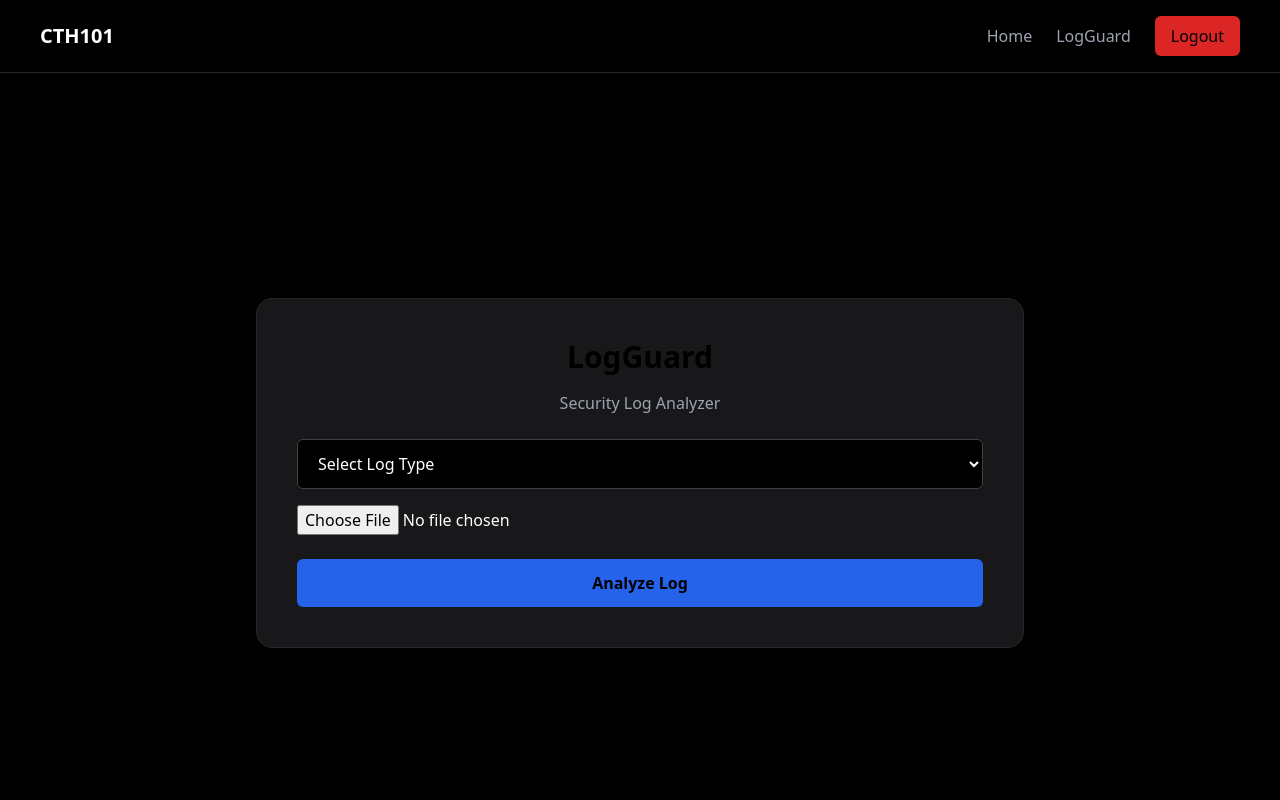
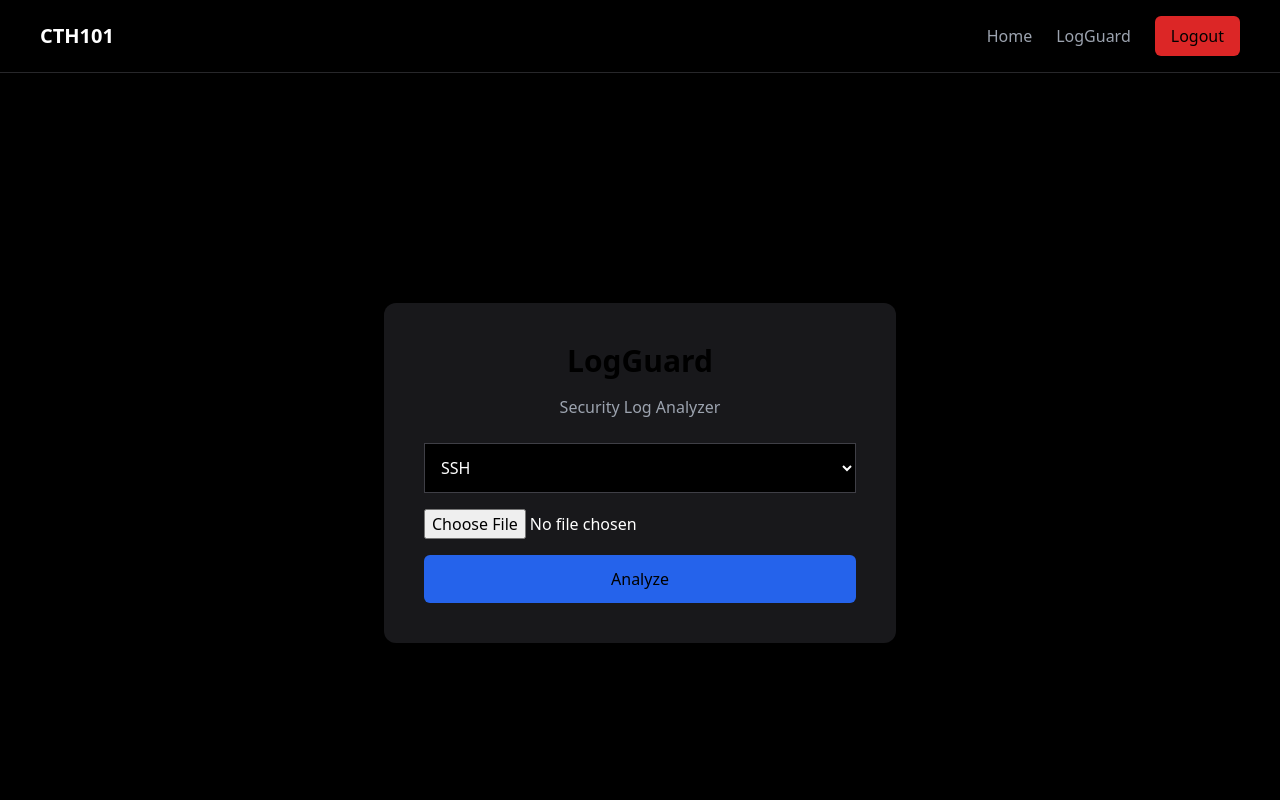
Before and after one commit to CTH101/cth101-website, a React (Vite) app in the folder cth101-frontend/: page /logguard in a window 1280 px wide. Shown: the top 800 px of the page. Built offline with nearby package versions, Linux system fonts and the light colour scheme; sample sign-in values are in the browser's storage.

Commit message:
Update LogGuard.jsx

```diff
--- a/cth101-frontend/src/pages/LogGuard.jsx
+++ b/cth101-frontend/src/pages/LogGuard.jsx
@@ -2,7 +2,7 @@ import { useState } from "react"
 
 export default function LogGuard() {
 
-const [logType, setLogType] = useState("")
+  const [logType, setLogType] = useState("ssh")
   const [selectedFile, setSelectedFile] = useState(null)
   const [loading, setLoading] = useState(false)
   const [result, setResult] = useState(null)
@@ -17,7 +17,7 @@ return
     const token = localStorage.getItem("token")
 
     if (!token) {
-alert("Login expired. Please login again.")
+      alert("You are not logged in")
       window.location.href = "/"
       return
     }
@@ -43,30 +43,29 @@ body: formData
 
       const data = await response.json()
 
-if (!response.ok) {
-alert(data.error || "Analysis failed")
-setLoading(false)
-return
+      if (response.ok) {
+        setResult(data)
+      } else {
+        alert("Analysis failed")
       }
 
-setResult(data)
+      setLoading(false)
 
     } catch (error) {
 
       console.error(error)
-alert("Server connection error")
+      alert("Server error")
+      setLoading(false)
 
     }
-
-setLoading(false)
 
   }
 
   return (
 
-<div className="min-h-screen bg-black flex items-center justify-center p-6">
+    <div className="min-h-screen bg-black flex items-center justify-center">
 
-<div className="bg-zinc-900 border border-zinc-800 rounded-2xl p-10 w-full max-w-3xl">
+      <div className="bg-zinc-900 p-10 rounded-xl w-full max-w-lg">
 
         <h1 className="text-3xl font-bold mb-4 text-center">
           LogGuard
@@ -77,43 +76,35 @@ Security Log Analyzer
         </p>
 
         <select
-className="w-full mb-4 px-4 py-3 bg-black border border-zinc-700 rounded-md text-white"
+          className="w-full mb-4 p-3 bg-black border border-zinc-700 text-white"
           value={logType}
-onChange={(e)=>setLogType(e.target.value)}
+          onChange={(e) => setLogType(e.target.value)}
         >
-<option value="">Select Log Type</option>
-<option value="firewall">Firewall</option>
           <option value="ssh">SSH</option>
           <option value="web">Web</option>
+          <option value="firewall">Firewall</option>
           <option value="system">System</option>
-<option value="ids">IDS</option>
         </select>
 
         <input
           type="file"
-className="w-full mb-6 text-white"
-onChange={(e)=>setSelectedFile(e.target.files[0])}
+          className="mb-4 text-white"
+          onChange={(e) => setSelectedFile(e.target.files[0])}
         />
 
         <button
           onClick={handleAnalyze}
-className="w-full bg-blue-600 py-3 rounded-md hover:bg-blue-700 transition font-semibold"
+          className="w-full bg-blue-600 py-3 rounded-md"
         >
-{loading ? "Analyzing..." : "Analyze Log"}
+          {loading ? "Analyzing..." : "Analyze"}
         </button>
 
         {result && (
-
-<div className="mt-8 bg-black border border-zinc-700 rounded-md p-4">
-
-<h2 className="text-xl font-semibold mb-3">Analysis Result</h2>
-
-<pre className="text-green-400 text-sm overflow-x-auto">
+          <div className="mt-6 bg-black p-4 rounded border border-zinc-700">
+            <pre className="text-green-400 text-sm">
               {JSON.stringify(result, null, 2)}
             </pre>
-
           </div>
-
         )}
 
       </div>
@@ -121,5 +112,4 @@ className="w-full bg-blue-600 py-3 rounded-md hover:bg-blue-700 transition font-
     </div>
 
   )
-
 }
```
Lines whose indentation alone changed are shown as unchanged.
